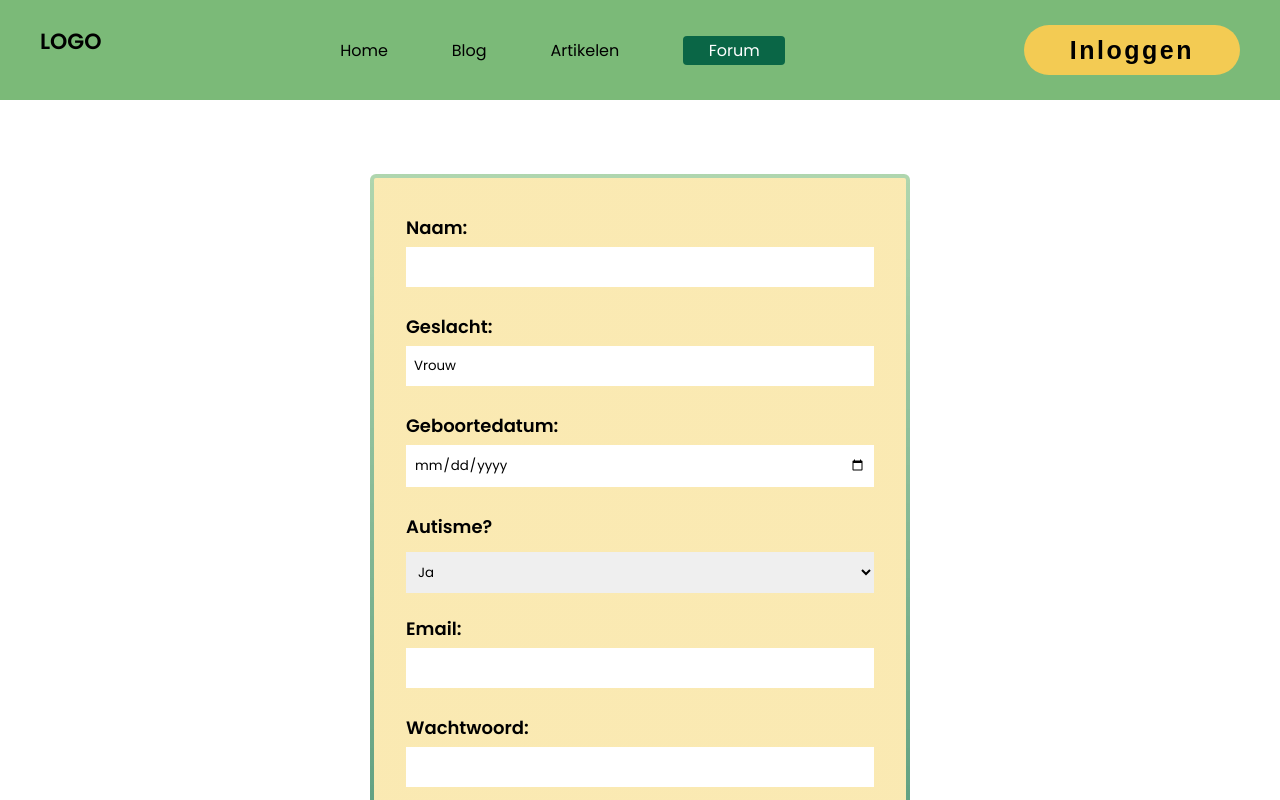
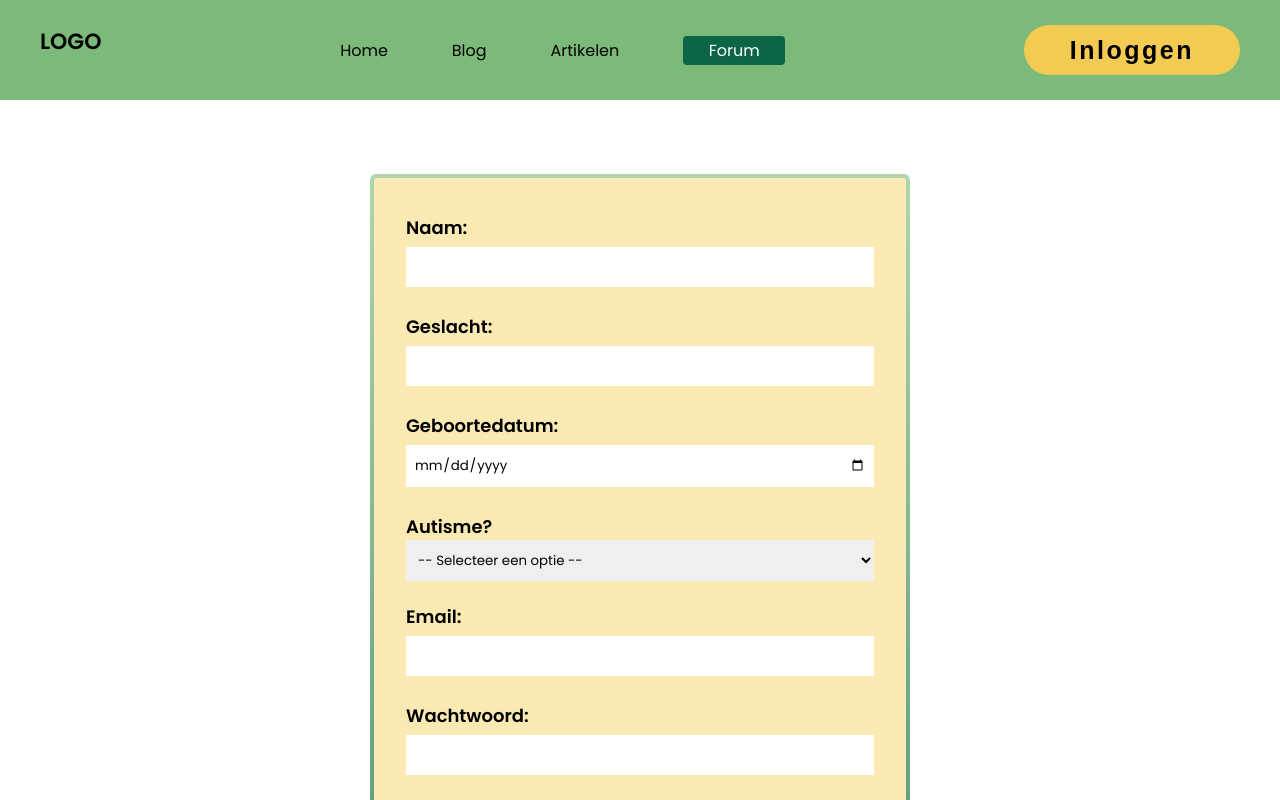
Before and after one commit to TamaraDeBeer/Frontend-AutiWomen, a React (Vite) app: page /register in a window 1280 px wide. Shown: the top 800 px of the page. Built offline with nearby package versions, Linux system fonts and the light colour scheme; the HTML template or start-up script is replaced by a standard one.

Commit message:
conditional question toegevoegd bij account register

```diff
--- a/src/pages/accountRegister/AccountRegister.jsx
+++ b/src/pages/accountRegister/AccountRegister.jsx
@@ -5,15 +5,17 @@ import InputField from "../../components/inputField/InputField.jsx";
 import {Link} from "react-router-dom";
 
 function AccountRegister() {
-    const {handleSubmit, formState: {errors}, register,} = useForm({
+    const {handleSubmit, formState: {errors}, register, watch} = useForm({
         defaultValues: {
             name: "",
             email: "",
             password: "",
-            gender: 'Vrouw',
+            gender: "",
             dob: "",
         }
     });
+
+    const watchSelectedAutism = watch('autism-question');
 
     function handleFormSubmit(data) {
         console.log(data);
@@ -47,13 +49,9 @@ function AccountRegister() {
                         inputName="gender"
                         validationRules={{
                             required: {
-                                contains: true,
-                                message: "Dit veld is verplicht",
+                                value: true,
+                                message: "Geslacht is verplicht",
                             },
-                            // contains: {
-                            //     value: "vrouw",
-                            //     message: "Deze website is alleen bedoeld voor vrouwen, sorry mannen",
-                            // }
                         }}
                         register={register}
                         errors={errors}
@@ -74,15 +72,46 @@ function AccountRegister() {
                         errors={errors}
                     />
 
-                    <p className={styles['section-register__autism']}>Autisme?</p>
-                    <select {...register("autisme", { required: true })}>
-                        <option value="Ja">Ja</option>
-                        <option value="Nee">Nee</option>
-                        <option value="Vermoeden">Vermoeden</option>
-                        {errors['autisme'] && <p>{errors['autisme'].message}</p>}
-                    </select>
+                    <label htmlFor="autism">
+                        <p className={styles['section-register__autism']}>Autisme?</p>
+                        <select id="autism" {...register("autism-question", {
+                            required: {
+                                value: true,
+                                message: "Maak een keuze",
+                            },
+                        })}>
+                            <option value="" disabled selected>-- Selecteer een optie --</option>
+                            <option value="Ja">Ja</option>
+                            <option value="Nee">Nee</option>
+                            <option value="Vermoeden">Vermoeden</option>
+                        </select>
+                        {errors['autism-question'] && <p>{errors['autism-question'].message}</p>}
+                    </label>
 
-                    {/*als je naar extra invoerveld jaartal diagnose react hoofdstuk 6.5*/}
+                    {watchSelectedAutism === "Ja" &&
+                        <label htmlFor="diagnoses-year">
+                            <p className={styles['section-register__autism']}>In welk jaartal heb je de diagnose
+                                gekregen?</p>
+                            <input
+                                type="number"
+                                name="year"
+                                id="diagnoses-year"
+                                {...register("autism-question-Ja", {
+                                    required: {
+                                        value: true,
+                                        message: "Jaartal is verplicht",
+                                    },
+                                    min: {
+                                        value: 1900,
+                                        message: "Jaartal moet na 1900 zijn"
+                                    },
+                                    max: {
+                                        value: 2006,
+                                        message: "Jaartal moet voor 2006 zijn"
+                                    }
+                                })}
+                            /></label>}
+
 
                     <InputField
                         inputId="email-field"
--- a/src/pages/accountRegister/AccountRegister.module.css
+++ b/src/pages/accountRegister/AccountRegister.module.css
@@ -37,7 +37,7 @@
     text-align: left;
 }
 
-.register-form select {
+.register-form select, input{
     width: 100%;
     padding: 10px 8px;
     margin: 0 0 6px 0;
--- a/src/pages/forumCreate/ForumCreate.jsx
+++ b/src/pages/forumCreate/ForumCreate.jsx
@@ -70,19 +70,25 @@ function ForumCreate() {
                                 {...register("text-content", {
                                     required: {
                                         value: true,
-                                        message: "Text is verplicht",
+                                        message: "Tekst is verplicht",
                                     },
                                     maxLength: {
                                         value: 2000,
                                         message: "De tekst mag maximaal 2000 karakters lang zijn",
                                     }
                                 })}>
-                                {errors['text-content'] && <p>{errors['text-content'].message}</p>}
                             </textarea>
+                            {errors['text-content'] && <p>{errors['text-content'].message}</p>}
                         </label>
 
                         <p className={styles['forum-form__topic']}>Selecteer het bijpassende onderwerp:</p>
-                        <select className={styles['forum-form__topic-select']} {...register("topic", {required: true})}>
+                        <select className={styles['forum-form__topic-select']} {...register("topic", {
+                            required: {
+                                value: true,
+                                message: "Maak een keuze",
+                            },
+                        })}>
+                            <option value="" disabled selected>-- Selecteer een onderwerp --</option>
                             <option value="fysiek">Fysieke Gezondheid</option>
                             <option value="mentaal">Mentale Gezondheid</option>
                             <option value="structuur">Structuur</option>
@@ -93,9 +99,8 @@ function ForumCreate() {
                             <option value="vriendschappen">Vriendschappen</option>
                             <option value="rouw">Rouw</option>
                             <option value="overig">Overig</option>
-                            {errors['topic'] && <p>{errors['topic'].message}</p>}
                         </select>
-
+                        {errors.topic && <p>{errors.topic.message}</p>}
 
                         <div className={styles['forum-form__buttons']}>
                             <Button type="reset">Annuleren</Button>
```
